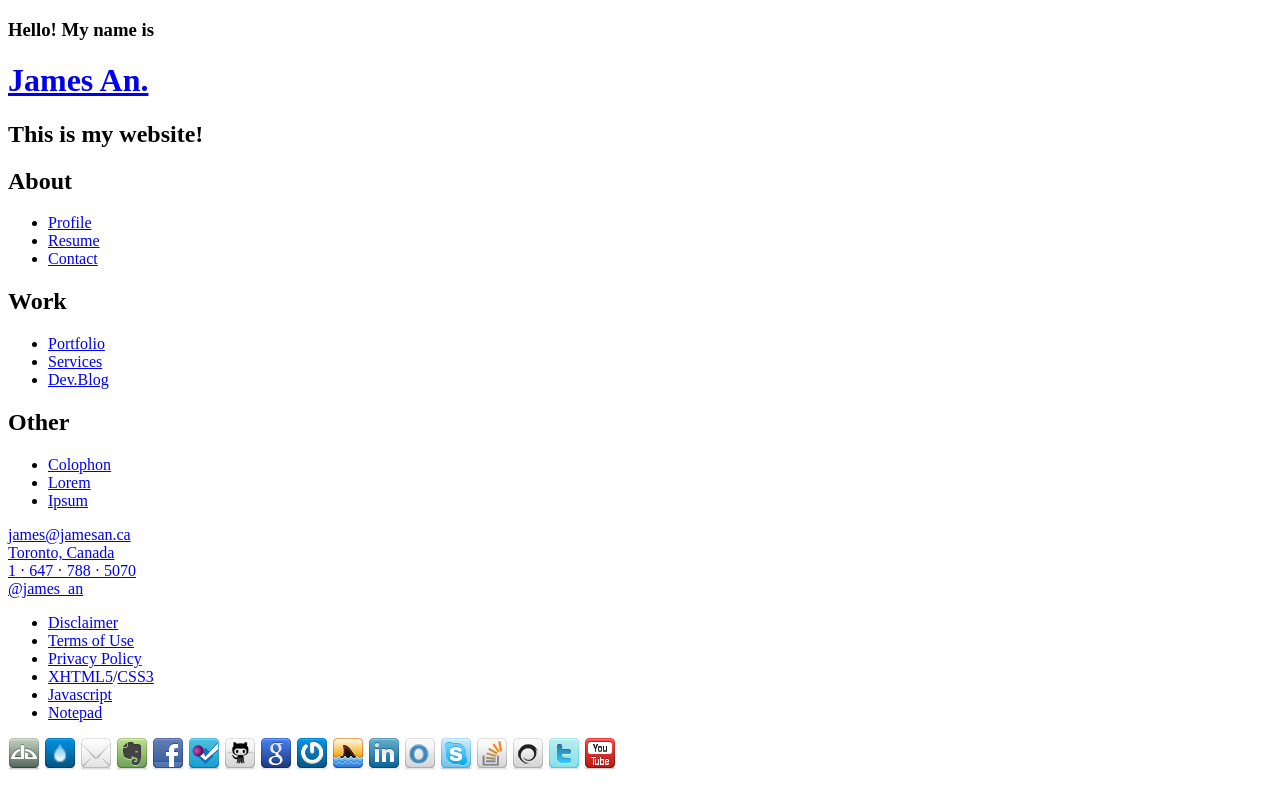
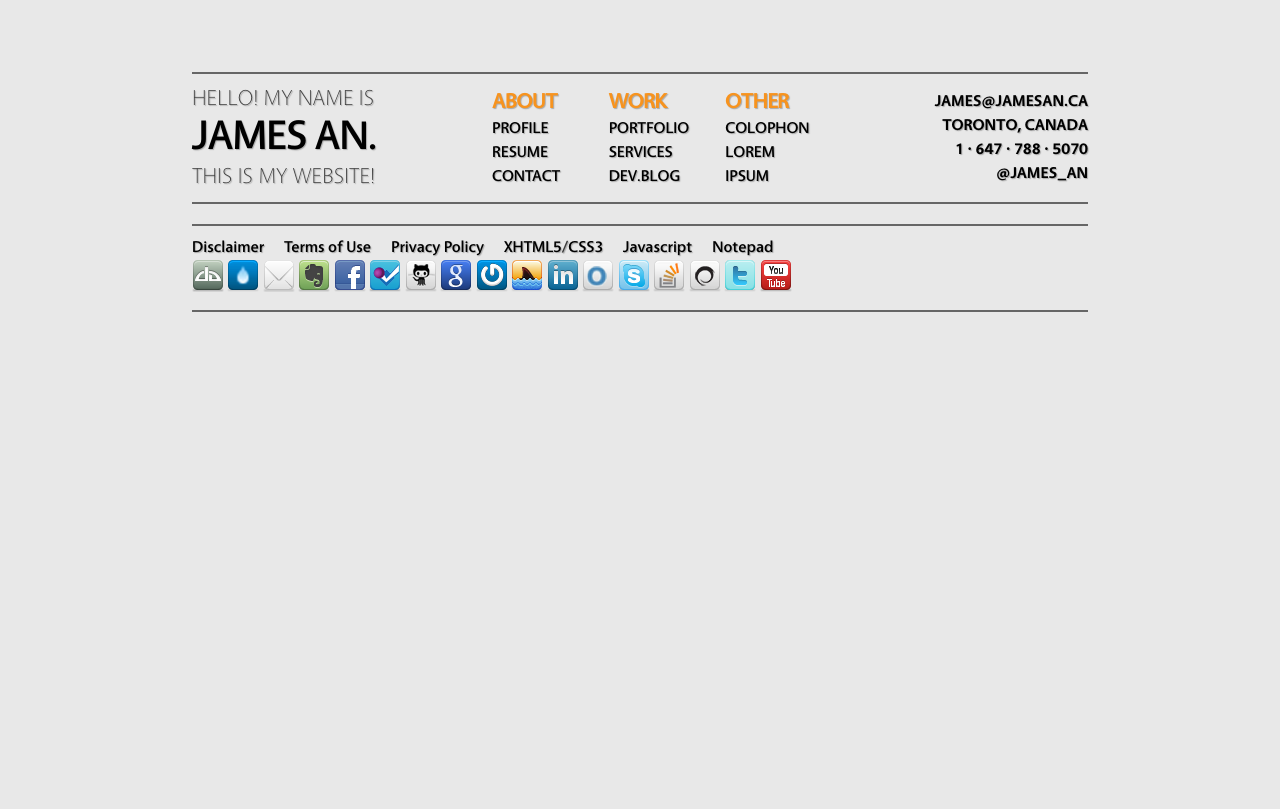
Before and after one commit to jamesan/jamesan.github.com, a Jekyll site: the page built from index.html, in a window 1280 px wide. Shown: the top 809 px of the page. Built offline with Jekyll 4.4.1, drawn with Linux system fonts in a browser that asks for light colours; nearby versions of some CDN libraries.

Commit message:
Fixed stylesheet paths in head element.

```diff
--- a/_layouts/base.html
+++ b/_layouts/base.html
@@ -16,9 +16,9 @@
   <script src="/externals/javascripts/parse-twitter-text.min.js"></script>
   <script src="/javascripts/page.js"></script>
   <link rel="stylesheet" media="all" href="/externals/stylesheets/jquery.tiny-lightbox.min.css"/>
-  <link rel="stylesheet" media="all" href="/css/elements.css"/>
-  <link rel="stylesheet" media="all" href="/css/style.css"/>
-  <link rel="stylesheet" media="all" href="/css/page.css"/>
+  <link rel="stylesheet" media="all" href="/stylesheets/elements.css"/>
+  <link rel="stylesheet" media="all" href="/stylesheets/style.css"/>
+  <link rel="stylesheet" media="all" href="/stylesheets/page.css"/>
   <meta name="viewport" content="width=device-width, initial-scale=1"/>
   <!-- Adding "maximum-scale=1" fixes the Mobile Safari auto-zoom bug: http://filamentgroup.com/examples/iosScaleBug/ -->
 </head>
```
